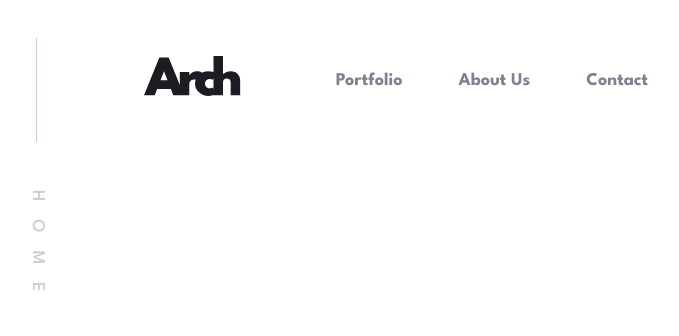
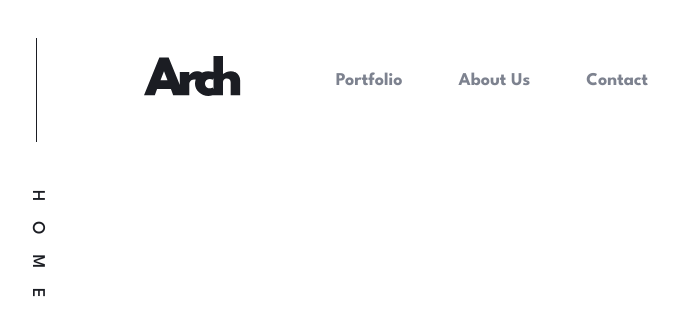
Before and after one commit to adarshcodes/arch-studio, a React (Create React App) app: page / in a window 1280 px wide. In both pictures the pointer is over the element "HOME". Shown: the top 336 px of the page, without its empty margins (21-700 px from the left). Built offline with nearby package versions, Linux system fonts and the light colour scheme.

Commit message:
adding hover effect on pagination

```diff
--- a/src/assets/sass/components/_pagination.styles.scss
+++ b/src/assets/sass/components/_pagination.styles.scss
@@ -14,7 +14,7 @@
 		height: 0.1rem;
 		margin-right: 4.8rem;
 		background-color: $light-grey;
-		animation: oscillaFilo 1.5s ease-in-out 0s infinite alternate;
+		transition: all 0.3s;
 	}
 
 	&__page {
@@ -22,5 +22,15 @@
 		letter-spacing: 1.8rem;
 		font-weight: 500;
 		line-height: 2.4rem;
+		transition: all 0.3s;
+	}
+
+	&:hover &__page {
+		color: $very-dark-blue;
+		letter-spacing: 2rem;
+	}
+
+	&:hover &__line {
+		background-color: $very-dark-blue;
 	}
 }
--- a/src/assets/sass/main.css
+++ b/src/assets/sass/main.css
@@ -80,6 +80,7 @@ body {
   margin-right: 4.8rem;
   background-color: #c8ccd8;
   animation: oscillaFilo 1.5s ease-in-out 0s infinite alternate;
+  transition: all 0.3s;
 }
 
 .pagename__page {
@@ -87,6 +88,16 @@ body {
   letter-spacing: 1.8rem;
   font-weight: 500;
   line-height: 2.4rem;
+  transition: all 0.3s;
+}
+
+.pagename:hover .pagename__page {
+  color: #1b1d23;
+  letter-spacing: 2rem;
+}
+
+.pagename:hover .pagename__line {
+  background-color: #1b1d23;
 }
 
 .navbar {
```
Also changed, not shown: 1 other file (tests, documents, lock files or other folders).
